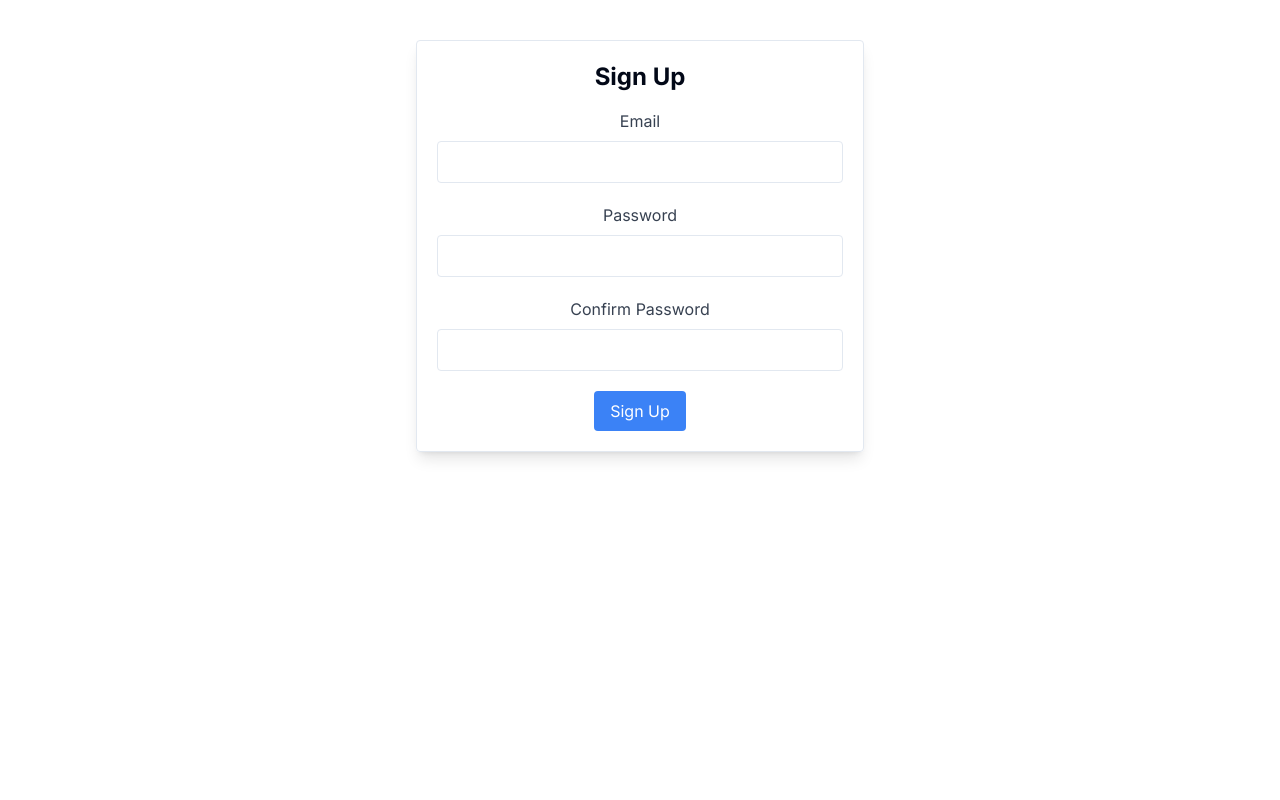
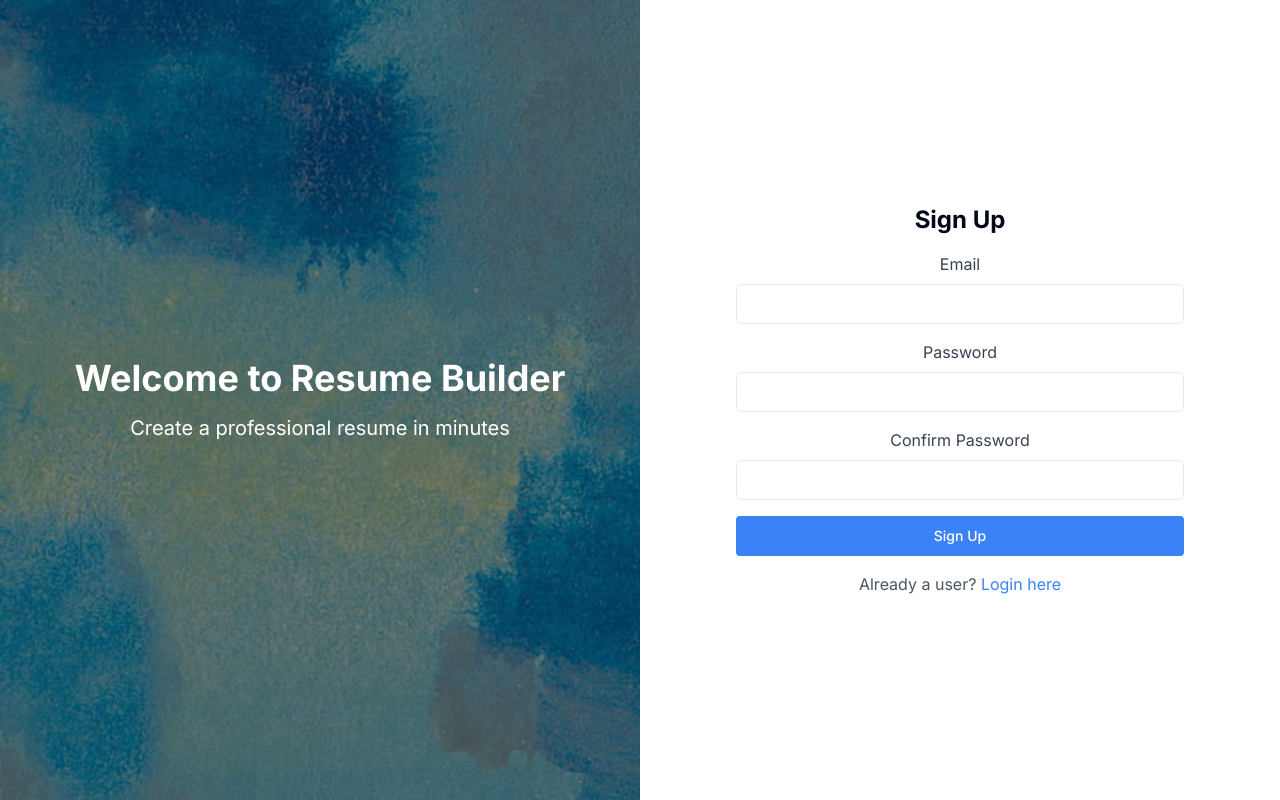
Before and after one commit to AdrianGallano/resume-builder, a React (Create React App) app in the folder client/: page / in a window 1280 px wide. Built offline with nearby package versions, Linux system fonts and the light colour scheme.

Commit message:
signup/login ui improved

```diff
--- a/client/src/App.tsx
+++ b/client/src/App.tsx
@@ -12,6 +12,7 @@ function App() {
     <div className="App">
       <Routes>
         <Route path="/" element={<SignUp />} />
+        <Route path="/login" element={<Login />} />
         <Route path="/dash" element={<Dashboard />} />
         <Route path="/resume" element={<Resume />} />
         <Route path="/temp" element={<Template />} />
--- a/client/src/pages/Login.tsx
+++ b/client/src/pages/Login.tsx
@@ -4,6 +4,8 @@ import { zodResolver } from '@hookform/resolvers/zod';
 import { Input } from '../@/components/ui/input';
 import { Button } from '../@/components/ui/button';
 import { IFormInput, schema } from '../Schemas/LoginSchema';
+import { Link } from 'react-router-dom'; // Assuming you are using react-router-dom for routing
+import COVER_IMG from '../assets/images/blue-cover.jpg'
 
 const Login: React.FC = () => {
   const { register, handleSubmit, formState: { errors } } = useForm<IFormInput>({
@@ -12,8 +14,8 @@ const Login: React.FC = () => {
 
   const onSubmit: SubmitHandler<IFormInput> = async (data) => {
     try {
-        console.log('success')
-    //   const response = await axios.post('/api/login', data);
+      console.log('success');
+      // const response = await axios.post('/api/login', data);
       // handle success (e.g., navigate to dashboard, store token)
     } catch (error) {
       // handle error (e.g., show error message)
@@ -21,15 +23,24 @@ const Login: React.FC = () => {
   };
 
   return (
-    <div className="max-w-md mx-auto mt-10 p-5 border rounded shadow-lg">
-      <h2 className="text-2xl font-bold mb-4">Login</h2>
+    <div className="flex h-screen">
+      <div className="hidden lg:flex lg:w-1/2 relative">
+        <img src={COVER_IMG} alt="Description" className="object-cover w-full h-full" />
+        <div className="absolute inset-0 flex flex-col items-center justify-center bg-black bg-opacity-50 text-white p-4">
+          <h1 className="text-4xl font-bold mb-4">Welcome Back</h1>
+          <p className="text-xl">Log in to continue using the Resume Builder</p>
+        </div>
+      </div>
+      <div className="flex flex-col justify-center lg:w-1/2 p-8">
+        <div className="max-w-md mx-auto w-full">
+          <h2 className="text-2xl font-bold mb-4 text-center">Login</h2>
           <form onSubmit={handleSubmit(onSubmit)}>
             <div className="mb-4">
               <label className="block text-gray-700 mb-2">Email</label>
               <Input
                 type="email"
                 {...register('email')}
-            className="mb-1"
+                className="mb-1 w-full"
               />
               {errors.email && <p className="text-red-500 text-sm">{errors.email?.message}</p>}
             </div>
@@ -38,12 +49,17 @@ const Login: React.FC = () => {
               <Input
                 type="password"
                 {...register('password')}
-            className="mb-1"
+                className="mb-1 w-full"
               />
               {errors.password && <p className="text-red-500 text-sm">{errors.password?.message}</p>}
             </div>
-        <Button type="submit">Login</Button>
+            <Button type="submit" className="w-full bg-blue-500 text-white rounded">Login</Button>
           </form>
+          <div className="mt-4 text-center">
+            <p className="text-gray-600">New user? <Link to="/" className="text-blue-500">Sign Up here</Link></p>
+          </div>
+        </div>
+      </div>
     </div>
   );
 };
--- a/client/src/pages/SignUp.tsx
+++ b/client/src/pages/SignUp.tsx
@@ -2,8 +2,10 @@ import React from 'react';
 import { useForm, SubmitHandler } from 'react-hook-form';
 import { zodResolver } from '@hookform/resolvers/zod';
 import { Input } from '../@/components/ui/input';
-import { Button } from 'react-day-picker';
+import { Button } from '../@/components/ui/button';
 import { IFormInput, SignUpSchema } from '../Schemas/SignUpSchema';
+import { Link } from 'react-router-dom';
+import COVER_IMG from '../assets/images/blue-cover.jpg'
 
 const SignUp: React.FC = () => {
   const { register, handleSubmit, formState: { errors } } = useForm<IFormInput>({
@@ -21,38 +23,52 @@ const SignUp: React.FC = () => {
   };
 
   return (
-    <div className="max-w-md mx-auto mt-10 p-5 border rounded shadow-lg">
-      <h2 className="text-2xl font-bold mb-4">Sign Up</h2>
+    <div className="flex h-screen">
+        <div className="hidden lg:flex lg:w-1/2 relative">
+        <img src={COVER_IMG} alt="Description" className="object-cover w-full h-full" />
+        <div className="absolute inset-0 flex flex-col items-center justify-center bg-black bg-opacity-50 text-white p-4">
+          <h1 className="text-4xl font-bold mb-4">Welcome to Resume Builder</h1>
+          <p className="text-xl">Create a professional resume in minutes</p>
+        </div>
+      </div>
+      <div className="flex flex-col justify-center lg:w-1/2 p-8">
+        <div className="max-w-md mx-auto w-full">
+          <h2 className="text-2xl font-bold mb-4 text-center">Sign Up</h2>
           <form onSubmit={handleSubmit(onSubmit)}>
             <div className="mb-4">
               <label className="block text-gray-700 mb-2">Email</label>
-          <input
+              <Input
                 type="email"
                 {...register('email')}
-            className="mb-1 w-full px-3 py-2 border rounded"
+                className="mb-1 w-full"
               />
               {errors.email && <p className="text-red-500 text-sm">{errors.email?.message}</p>}
             </div>
             <div className="mb-4">
               <label className="block text-gray-700 mb-2">Password</label>
-          <input
+              <Input
                 type="password"
                 {...register('password')}
-            className="mb-1 w-full px-3 py-2 border rounded"
+                className="mb-1 w-full"
               />
               {errors.password && <p className="text-red-500 text-sm">{errors.password?.message}</p>}
             </div>
             <div className="mb-4">
               <label className="block text-gray-700 mb-2">Confirm Password</label>
-          <input
+              <Input
                 type="password"
                 {...register('confirmPassword')}
-            className="mb-1 w-full px-3 py-2 border rounded"
+                className="mb-1 w-full"
               />
               {errors.confirmPassword && <p className="text-red-500 text-sm">{errors.confirmPassword?.message}</p>}
             </div>
-        <button type="submit" className="px-4 py-2 bg-blue-500 text-white rounded">Sign Up</button>
+            <Button type="submit" className="w-full bg-blue-500 text-white rounded">Sign Up</Button>
           </form>
+          <div className="mt-4 text-center">
+            <p className="text-gray-600">Already a user? <Link to="/login" className="text-blue-500">Login here</Link></p>
+          </div>
+        </div>
+      </div>
     </div>
   );
 };
```
Also changed, not shown: client/src/assets/images/blue-cover.jpg (added). Lines whose indentation alone changed are shown as unchanged.
